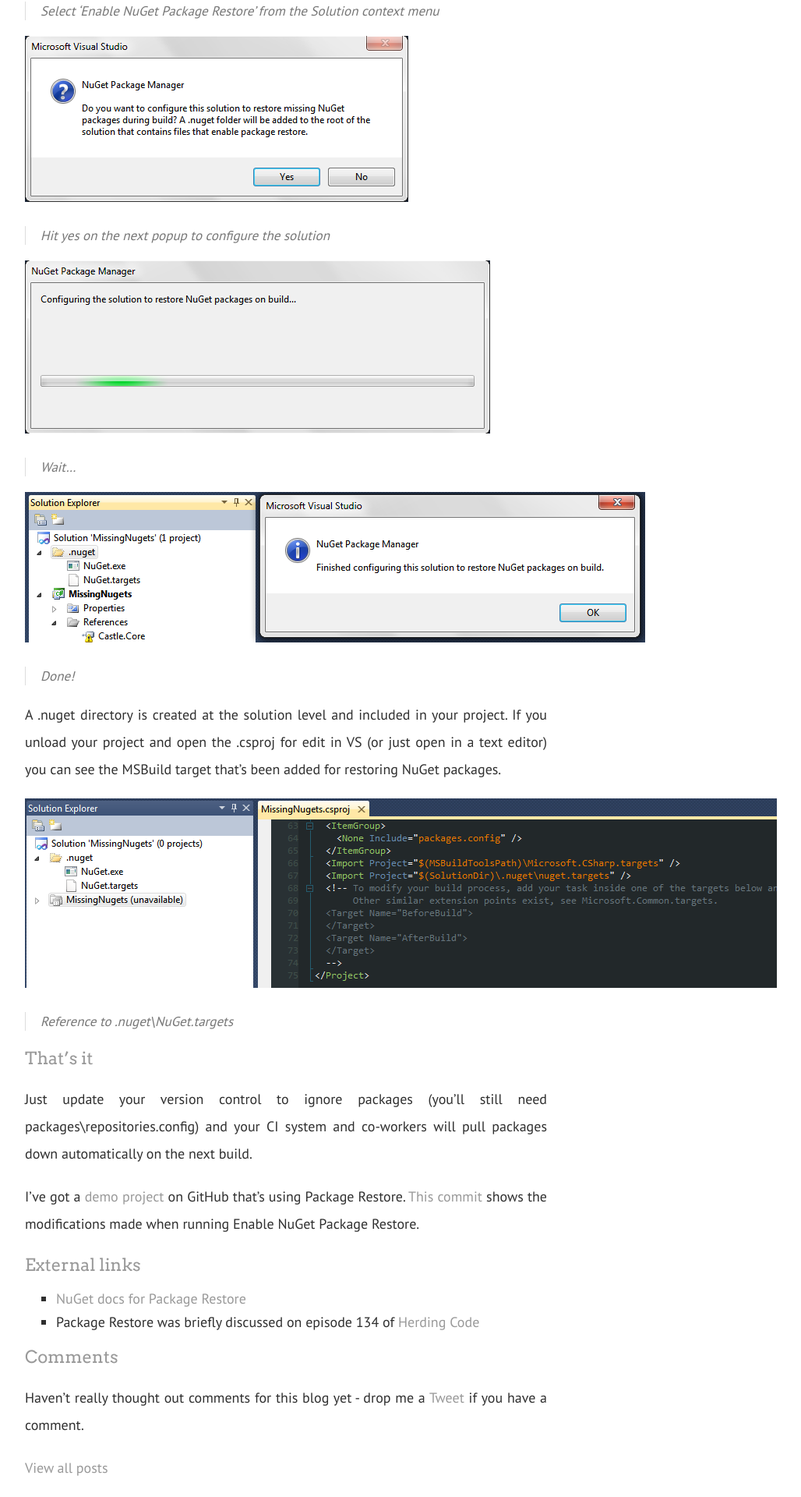
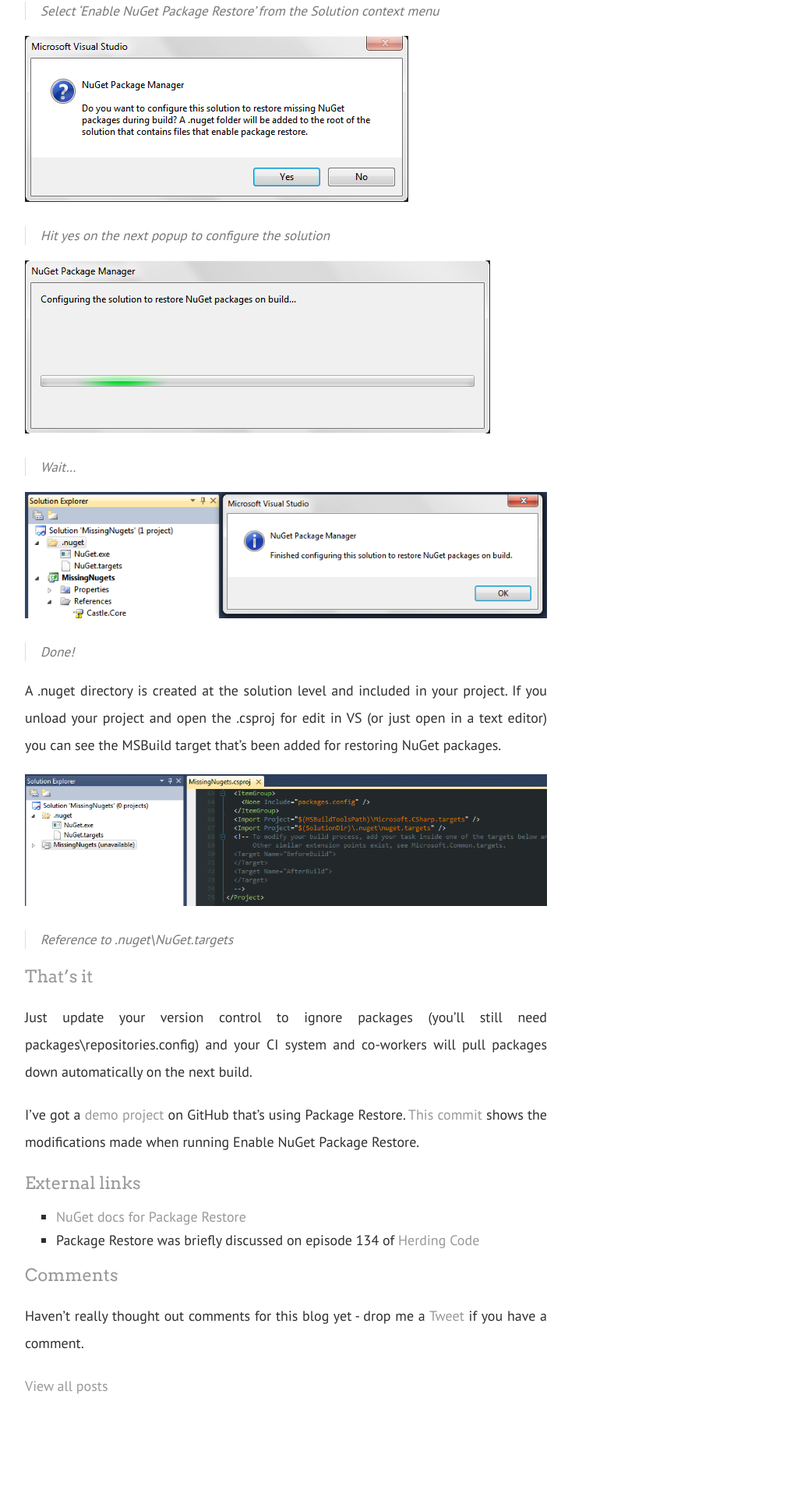
Before and after one commit to jamesantrobus/jamesantrobus.github.com, a Jekyll site: the page built from _posts/2012-03-05-dont-commit-your-nugets.md, in a window 1280 px wide. Shown: the part 828-2748 px from the top of the page at 78% size, without its empty margins (138-1166 px from the left). Built offline with Jekyll 4.4.1, drawn with Linux system fonts in a browser that asks for light colours; after the commit the page ends 2643 px from its top, so only the background shows below that.

Commit message:
set max-width for images, added link to full-size version

```diff
--- a/_posts/2012-03-05-dont-commit-your-nugets.md
+++ b/_posts/2012-03-05-dont-commit-your-nugets.md
@@ -13,21 +13,21 @@
 
 Fortunately NuGet is able to fetch dependencies when a Solution is built.
 
-![Enable Package Restore](/assets/images/2012-03-05/1-enable-package-restore.png)
+[![Enable Package Restore](/assets/images/2012-03-05/1-enable-package-restore.png)](/assets/images/2012-03-05/1-enable-package-restore.png)
 > Select 'Enable NuGet Package Restore' from the Solution context menu
 
-![2 Continue](/assets/images/2012-03-05/2-continue.png)
+[![2 Continue](/assets/images/2012-03-05/2-continue.png)](/assets/images/2012-03-05/2-continue.png)
 > Hit yes on the next popup to configure the solution
 
-![3 Configuring](/assets/images/2012-03-05/3-configuring.png)
+[![3 Configuring](/assets/images/2012-03-05/3-configuring.png)](/assets/images/2012-03-05/3-configuring.png)
 > Wait...
 
-![4 Complete With Targets](/assets/images/2012-03-05/4-complete-with-targets.png)
+[![4 Complete With Targets](/assets/images/2012-03-05/4-complete-with-targets.png)](/assets/images/2012-03-05/4-complete-with-targets.png)
 > Done!
 
 A .nuget directory is created at the solution level and included in your project. If you unload your project and open the .csproj for edit in VS (or just open in a text editor) you can see the MSBuild target that's been added for restoring NuGet packages.
 
-![5 Targets](/assets/images/2012-03-05/5-targets.png)
+[![5 Targets](/assets/images/2012-03-05/5-targets.png)](/assets/images/2012-03-05/5-targets.png)
 > Reference to .nuget\NuGet.targets
 
 ###That's it
--- a/assets/stylesheets/layout.css
+++ b/assets/stylesheets/layout.css
@@ -98,6 +98,8 @@
 	text-justify: inter-word;
 }
 
+img { max-width: 100%; }
+
 /* #Page Styles
 ================================================== */
 
```
